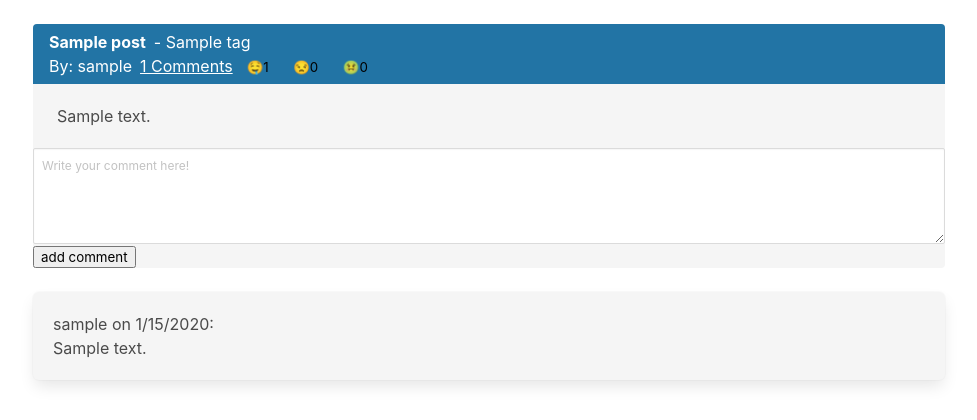
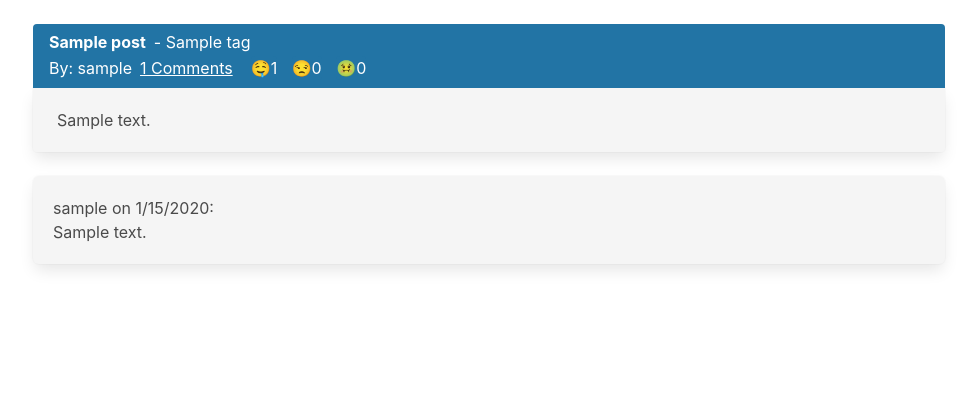
Before and after one commit to e1m3m0/PepWeb, a Node server app: page /post/1 in a window 1280 px wide. Shown: the part 76-496 px from the top of the page, without its empty margins (151-1128 px from the left). Run offline with Node 20, Linux system fonts and the light colour scheme; tables that the repository leaves empty hold one stand-in row (values such as "Sample post"); some libraries are stand-ins or nearby versions.

Commit message:
updated emoji styling and fixed incorrect count bug

```diff
--- a/public/stylesheets/style.css
+++ b/public/stylesheets/style.css
@@ -8,6 +8,10 @@ main {
 
 .message-header {
   background-color: #2274A5!important;
+}
+
+.message-body {
+  box-shadow: 0 0.5em 1em -0.125em rgb(10 10 10 / 10%), 0 0 0 1px rgb(10 10 10 / 2%);
 }
 
 .home-title {
@@ -29,10 +33,6 @@ main {
   background-color: #f5f5f5;
 }
 
-.emoji {
-  text-decoration: none!important;
-}
-
 .title-input {
   width: 50%;
 }
@@ -44,4 +44,12 @@ main {
 .reaction {
   border: none;
   background-color: #2274A5!important;
+  padding: 0!important;
+  color: white;
+  margin: 0 5px;
+  height: 100%!important;
 }
+
+.reaction:hover {
+  color: white;
+}
--- a/utils/helpers.js
+++ b/utils/helpers.js
@@ -1,5 +1,13 @@
 module.exports = {
   format_date: date => {
     return `${new Date(date).getMonth() +1}/${new Date(date).getDate()}/${new Date(date).getFullYear()}`;
+  },
+  reactionCount: (reactionArray, reactionNum) => {
+    const reactionObj = reactionArray.filter(reaction => reaction.reaction_id === parseInt(reactionNum));
+    if (reactionObj.length === 0) {
+      return 0;
+    } else {
+      return reactionObj[0].reactionCount;
+    }
   }
 }
--- a/views/single-post.handlebars
+++ b/views/single-post.handlebars
@@ -12,9 +12,9 @@
             <p class="mr-2">By: <span class="username">{{post.user.username}}</span></p>
             <a class="mr-2">{{post.comment_count}} Comments</a>
             <form class="reaction">
-              <button id="1" class="mr-2 is-link is-hovered emoji reaction drool">🤤{{#if reactions.[0]}}{{reactions.[0].reactionCount}}{{else}}0{{/if}}</button>
-              <button id="2" class="mr-2 is-link is-hovered emoji reaction meh">😒{{#if reactions.[1]}}{{reactions.[1].reactionCount}}{{else}}0{{/if}}</button>
-              <button id="3" class="mr-2 is-link is-hovered emoji reaction vomit">🤢{{#if reactions.[2]}}{{reactions.[2].reactionCount}}{{else}}0{{/if}}</button>
+              <button id="1" class="button reaction drool">🤤{{reactionCount reactions 1}}</button>
+              <button id="2" class="button reaction meh">😒{{reactionCount reactions 2}}</button>
+              <button id="3" class="button reaction vomit">🤢{{reactionCount reactions 3}}</button>
             </form>
           </div>
         </div>
@@ -32,6 +32,7 @@
       <p class="column">{{post.post_text}}</p>
     </div>
   </div>
+  {{#if loggedIn}}
   <form class="comment-form">
     <div>
       <textarea class= "textarea is-small mt-auto" name="comment_text" placeholder="Write your comment here!"></textarea>
@@ -41,6 +42,7 @@
       <button type="submit">add comment</button>
     </div>
   </form>
+  {{/if}}
 
 
 </article>
```
Also changed, not shown: views/testHTML/style.css (+25 -0 lines), views/testHTML/test.html (+7 -2 lines), 1 other file. Lines whose indentation alone changed are shown as unchanged.
